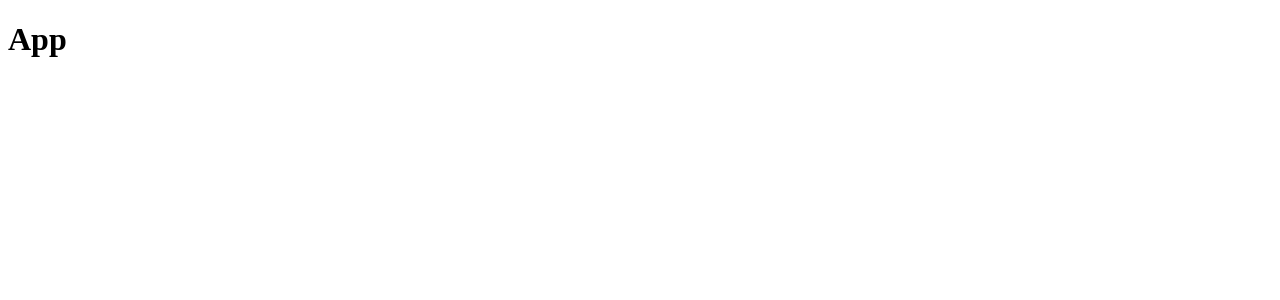
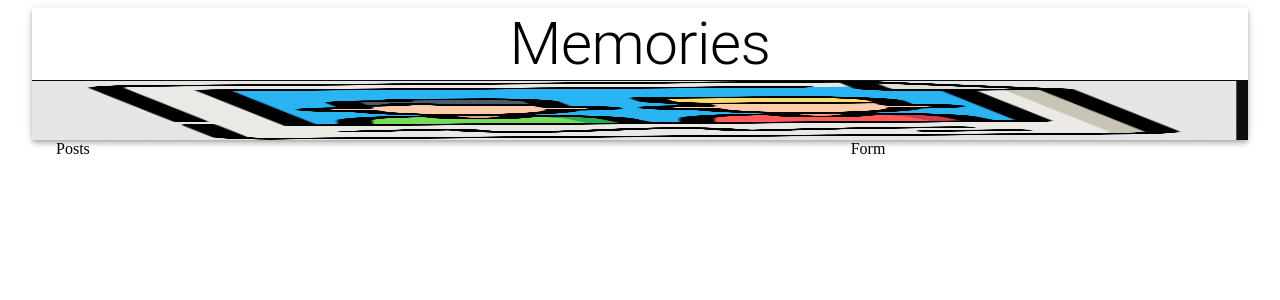
Before and after one commit to sebastianfox81/memories-project, a React (Create React App) app in the folder client/: page / in a window 1280 px wide. Shown: the top 300 px of the page. Built offline with nearby package versions, Linux system fonts and the light colour scheme.

Commit message:
Created App layout with MaterialUI

```diff
--- a/client/src/App.js
+++ b/client/src/App.js
@@ -1,13 +1,31 @@
 import React from 'react'
 import { Container, AppBar, Typography, Grow, Grid } from '@material-ui/core';
+import memories from './images/img1.png'
 
 // Components
 
 function App() {
   return (
-    <div>
-      <h1>App</h1>
-    </div>
+    <Container maxwidth="lg">
+      <AppBar position="static" color="inherit">
+        <Typography variant="h2" align="center">
+          Memories
+        </Typography>
+        <img src={memories} alt="memories" height="60" />
+      </AppBar>
+      <Grow in>
+        <Container>
+          <Grid container justify="space-between" aligItems="stretch" spacing={3}>
+            <Grid item xs={12} sm={7}>
+                Posts
+            </Grid>
+            <Grid item xs={12} sm={4}>
+              Form
+            </Grid>
+          </Grid>
+        </Container>
+      </Grow>
+    </Container>
   )
 }
 
```
Also changed, not shown: client/src/images/img1.png (added).
